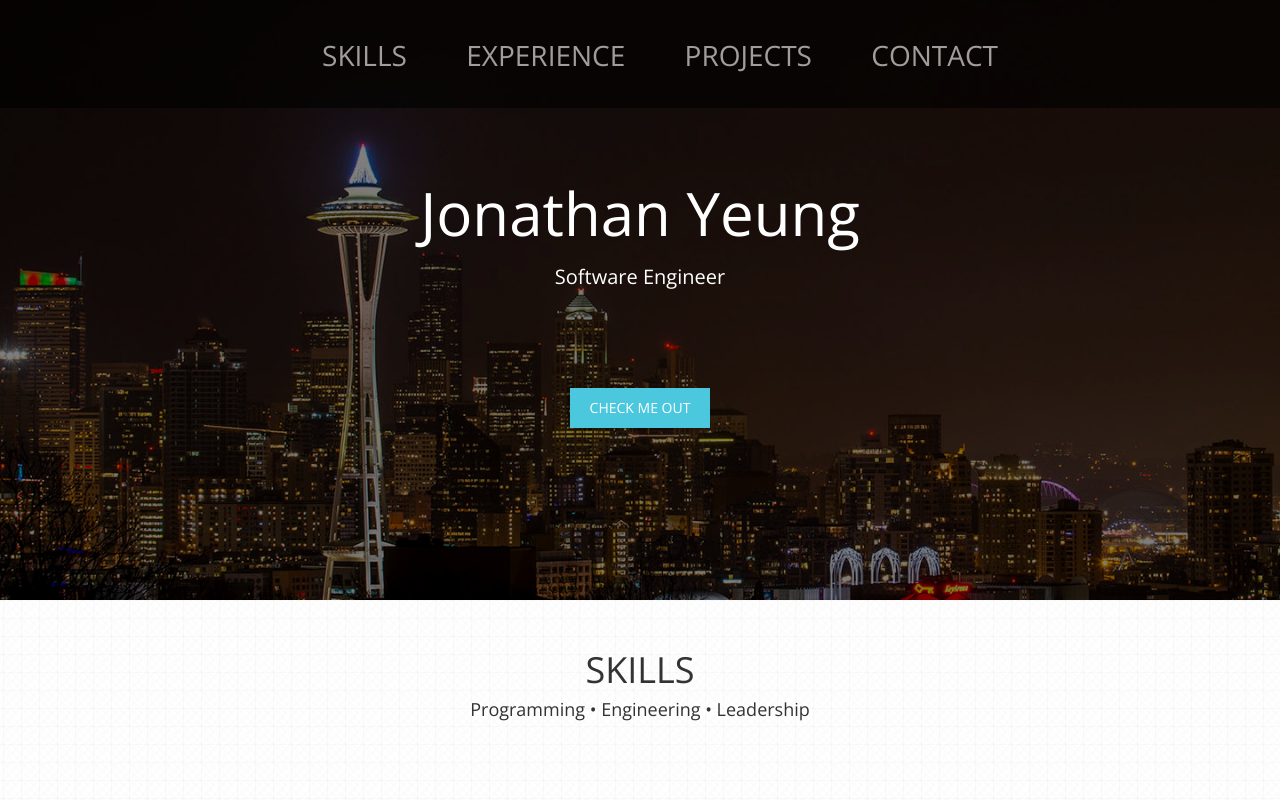
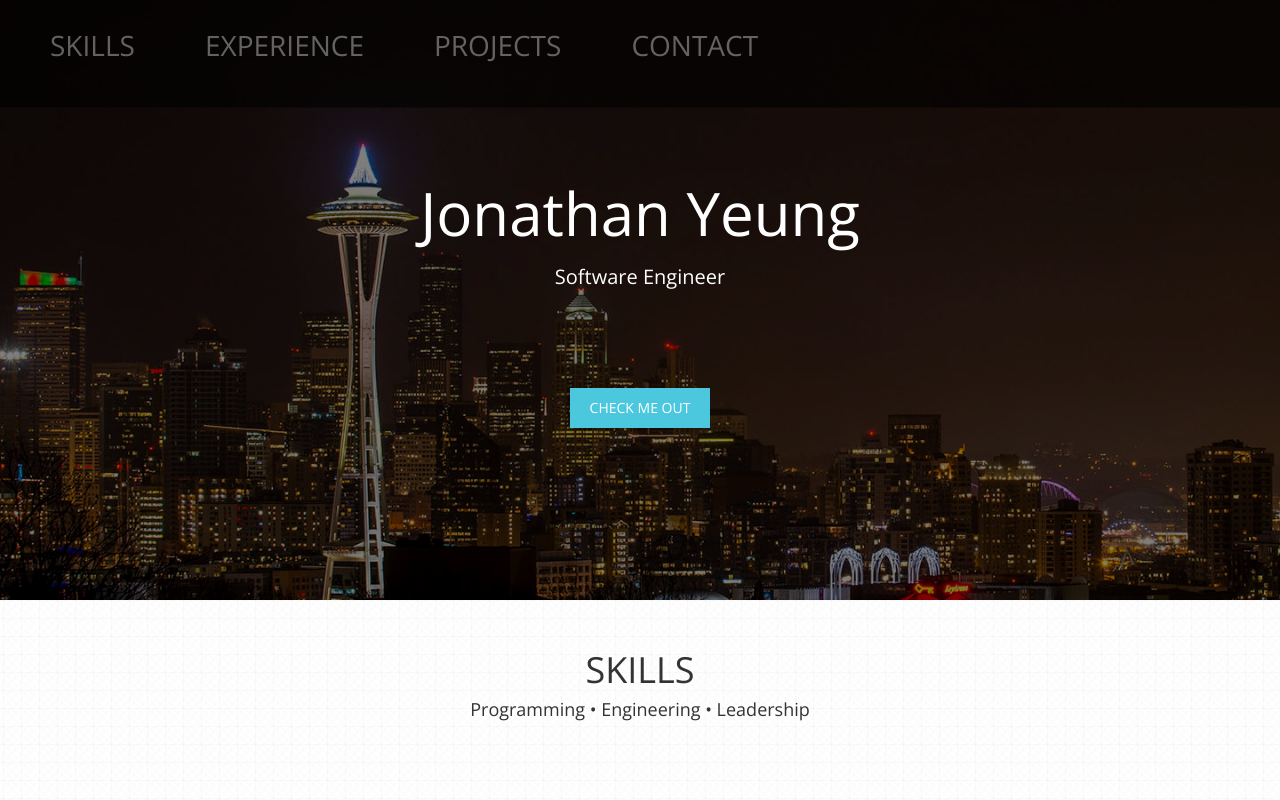
Before and after one commit to jonathanyeung/PersonalWebsite, a plain HTML site: page PersonalWebsite/PersonalWebsite/Index.html in a window 1280 px wide. Shown: the top 800 px of the page. Drawn offline with nearby package versions, Linux system fonts and the light colour scheme.

Commit message:
Navbar prototype

```diff
--- a/PersonalWebsite/PersonalWebsite/CSS/MainPage.css
+++ b/PersonalWebsite/PersonalWebsite/CSS/MainPage.css
@@ -23,12 +23,21 @@ header {
     height: 108px;
     background: black;
     opacity: .6;
-    color: #fff;
     font-family: 'Open Sans', sans-serif;
     z-index: 100;
     transition: all 0.4s ease;
     -webkit-transition: all 0.4s ease;
     -moz-transition: all 0.4s ease;
+}
+
+.awesomeNav {
+    text-align: center;
+    background: black;
+    opacity: .6;
+    font-size: 28px;
+    line-height: 108px;
+    height: 108px;
+        font-family: 'Open Sans', sans-serif;
 }
 
 header.sticky {
@@ -87,7 +96,7 @@ header {
     width: 100%;
     height: 600px;
     background-size: cover;
-    background-image:url("../Images/SkylineForWebsite.jpg");
+    background-image: url("../Images/SkylineForWebsite.jpg");
     background-position: 50% 20%;
     margin: 0 auto;
 }
@@ -147,6 +156,6 @@ header {
     background-color: #4bc8de;
 }
 
-button:focus{
+button:focus {
     outline: 0;
 }
--- a/PersonalWebsite/PersonalWebsite/Index.html
+++ b/PersonalWebsite/PersonalWebsite/Index.html
@@ -1,21 +1,23 @@
 <!DOCTYPE html>
 <html xmlns="http://www.w3.org/1999/xhtml">
 <head>
-    <title>Personal Website</title>
+    <title>Jonathan Yeung</title>
 
-    <!-- Latest compiled and minified CSS -->
-    <link rel="stylesheet" href="http://maxcdn.bootstrapcdn.com/bootstrap/3.2.0/css/bootstrap.min.css">
+    <meta name="viewport" content="width=device-width, initial-scale=1">
 
     <!-- jQuery library -->
     <script src="https://ajax.googleapis.com/ajax/libs/jquery/1.11.1/jquery.min.js"></script>
 
     <!-- Latest compiled JavaScript -->
-    <script src="http://maxcdn.bootstrapcdn.com/bootstrap/3.2.0/js/bootstrap.min.js"></script>
+    <script src="http://maxcdn.bootstrapcdn.com/bootstrap/3.3.5/js/bootstrap.min.js"></script>
 
     <!--Local Javascript code-->
     <script src="JS/ProjectCarousel.js" type="text/javascript"></script>
     <script src="JS/Main.js" type="text/javascript"></script>
     <script src="JS/NavBar.js" type="text/javascript"></script>
+
+    <!-- Latest compiled and minified CSS -->
+    <link rel="stylesheet" href="http://maxcdn.bootstrapcdn.com/bootstrap/3.3.5/css/bootstrap.min.css">
 
     <link rel="stylesheet" href="CSS/MainPage.css" />
     <link rel="stylesheet" href="CSS/SkillsStyles.css" />
@@ -29,8 +31,8 @@
 </head>
 <body>
     <div id="imageHeader" style="text-align:center;align-content:center;">
-        <header>
-            <ul id="navlist">
+        <!--<header class="row">
+            <ul id="navlist" class="col-sm-12">
                 <li id="SkillsNavBarLi">
                     <button class="navlistButton">
                         SKILLS
@@ -52,9 +54,39 @@
                     </button>
                 </li>
             </ul>
-        </header>
+        </header>-->
 
-        <div class="cover-image-container" >
+        <nav class="navbar navbar-inverse navbar-fixed-top awesomeNav">
+            <div class="container-fluid">
+                <div class="navbar-header">
+                    <!--<p class="navbar-brand navbar-toggle" style="color:blue;left:0px">Jonathan Yeung</p>-->
+                    <button type="button" class=" navbar-toggle" data-toggle="collapse" data-target="#myNavbar">
+                        <span class="icon-bar"></span>
+                        <span class="icon-bar"></span>
+                        <span class="icon-bar"></span>
+                    </button>
+
+                </div>
+                <div class="collapse navbar-collapse" id="myNavbar">
+                    <ul class="nav navbar-nav" id="navlist">
+                        <li id="SkillsNavBarLi">
+                            <a href="#">SKILLS</a>
+                        </li>
+                        <li id="ExperienceNavBarLi">
+                            <a href="#">EXPERIENCE</a>
+                        </li>
+                        <li id="projectsNavBarLi">
+                            <a href="#">PROJECTS</a>
+                        </li>
+                        <li id="contactNavBarLi">
+                            <a href="#">CONTACT</a>
+                        </li>
+                    </ul>
+                </div>
+            </div>
+        </nav>
+
+        <div class="cover-image-container">
             <div class="darken-image-overlay"></div>
         </div>
 
@@ -76,7 +108,7 @@
 
             <div class="col-sm-4">
                 <div class="skills-circle">
-                    <img class="skills-circle-content" src="Images/Skills/laptop.png" width="60" />
+                    <img class="skills-circle-content " src="Images/Skills/laptop.png" width="60" />
                 </div>
                 <h5>Technologies</h5>
                 <p>.NET, WinRT, Cloud/Azure, Databases, Cosmos</p>
@@ -125,7 +157,7 @@
 
                 <img class="eventImage" src="Images/Experience/microsoft_logo.svg" />
 
-                <div class="timelineDescription">
+                <div class="timelineDescription container">
                     <div class="timelineDescriptionHeader">Microsoft</div>
                     <div class="timelineDescriptionSubheader">Windows Phone Customer Experiences Team</div>
                     <div class="timelineDescriptionContent">
```
Lines whose indentation alone changed are shown as unchanged.
